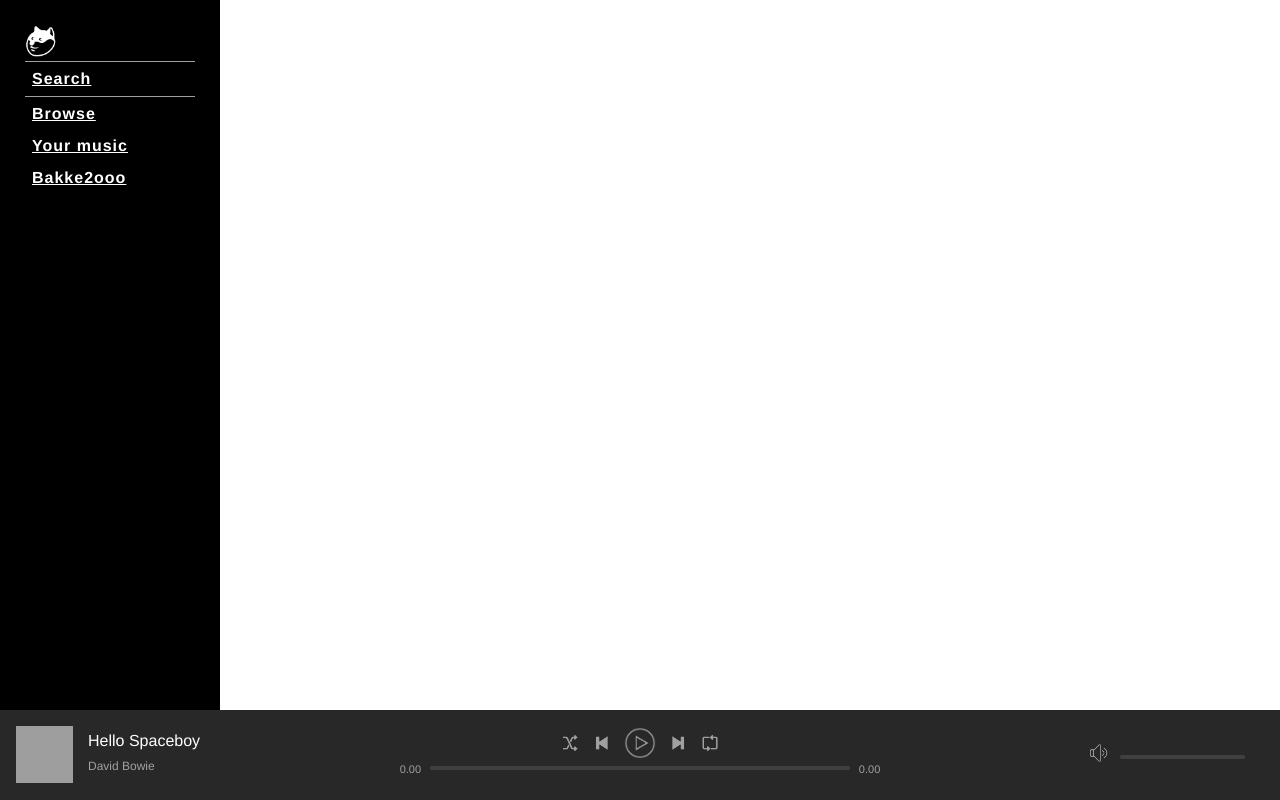
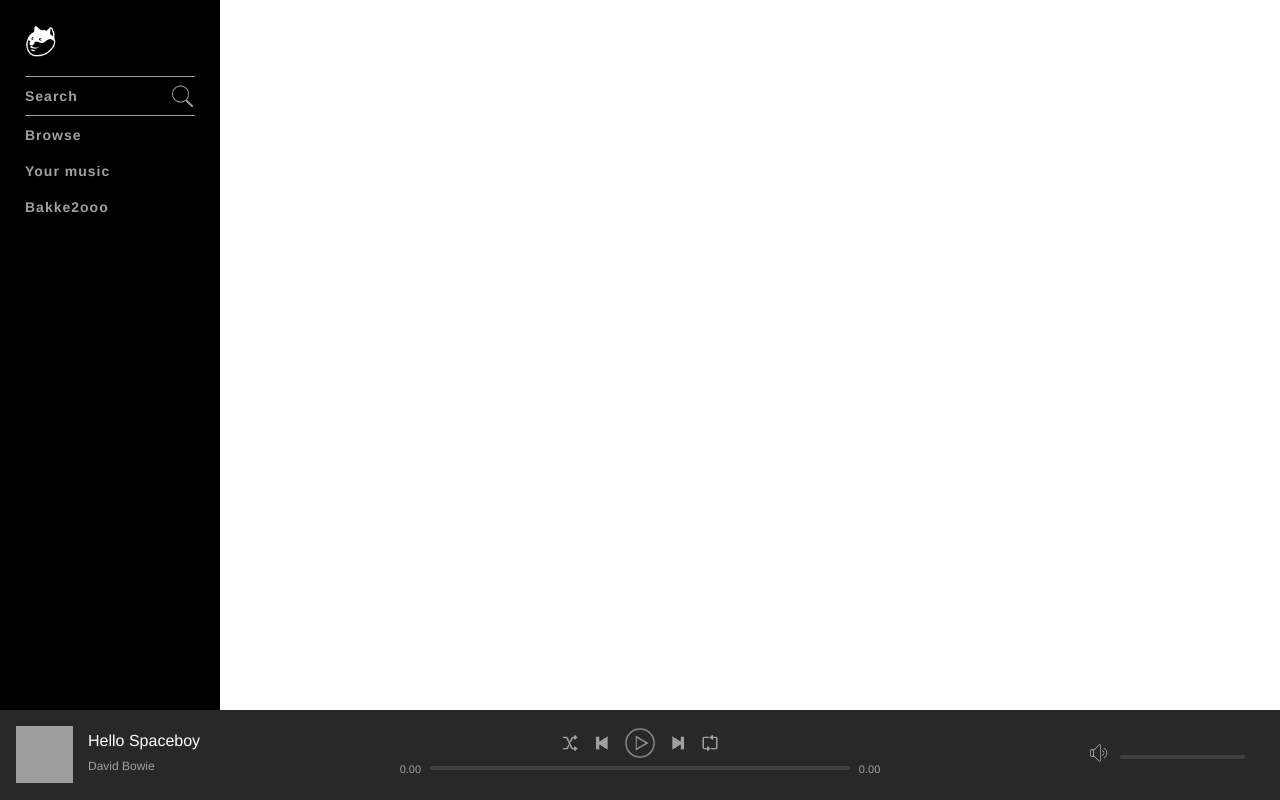
Before and after one commit to emirbalic/Momeer, a PHP site: page / in a window 1280 px wide. Run offline with PHP 8.4, Linux system fonts and the light colour scheme; the visitor is signed in with stand-in values (Sample User, id 1); grey boxes are pictures that could not be loaded.

Commit message:
more style, add tables, artwork, music

```diff
--- a/assets/css/style.css
+++ b/assets/css/style.css
@@ -168,15 +168,37 @@ html, body {
     width: 32px;
 }
 
+.logo {
+    margin-bottom: 15px;
+}
+
 .navBar .group {
     border-top: 1px solid #a0a0a0;
     padding: 1px 0;
 }
 
 .navItem {
-    padding: 7px;
-    font-size: 16px;
+    padding: 10px 0;
+    font-size: 14px;
     font-weight: 700;
     display: block;
     letter-spacing: 1px;
+    position: relative;
 }
+
+.navItemLink {
+    color: #a0a0a0;
+    text-decoration: none;
+}
+
+.navItemLink:hover {
+    color: #ffffff;
+    cursor: pointer;
+}
+
+.navItemLink .icon {
+    position: absolute;
+    right: 0;
+    top: 6px;
+    width: 25px;
+}
--- a/index.php
+++ b/index.php
@@ -30,7 +30,7 @@
                     </a>
                     <div class="group">
                         <div class="navItem">
-                            <a href="search.php" class="navItemLink">Search</a>
+                            <a href="search.php" class="navItemLink">Search <img src="assets/images/icons/search.png" alt="Search" class="icon"> </a>
                         </div>
                     </div>
                     <div class="group">
```
Also changed, not shown: 1 other file.
